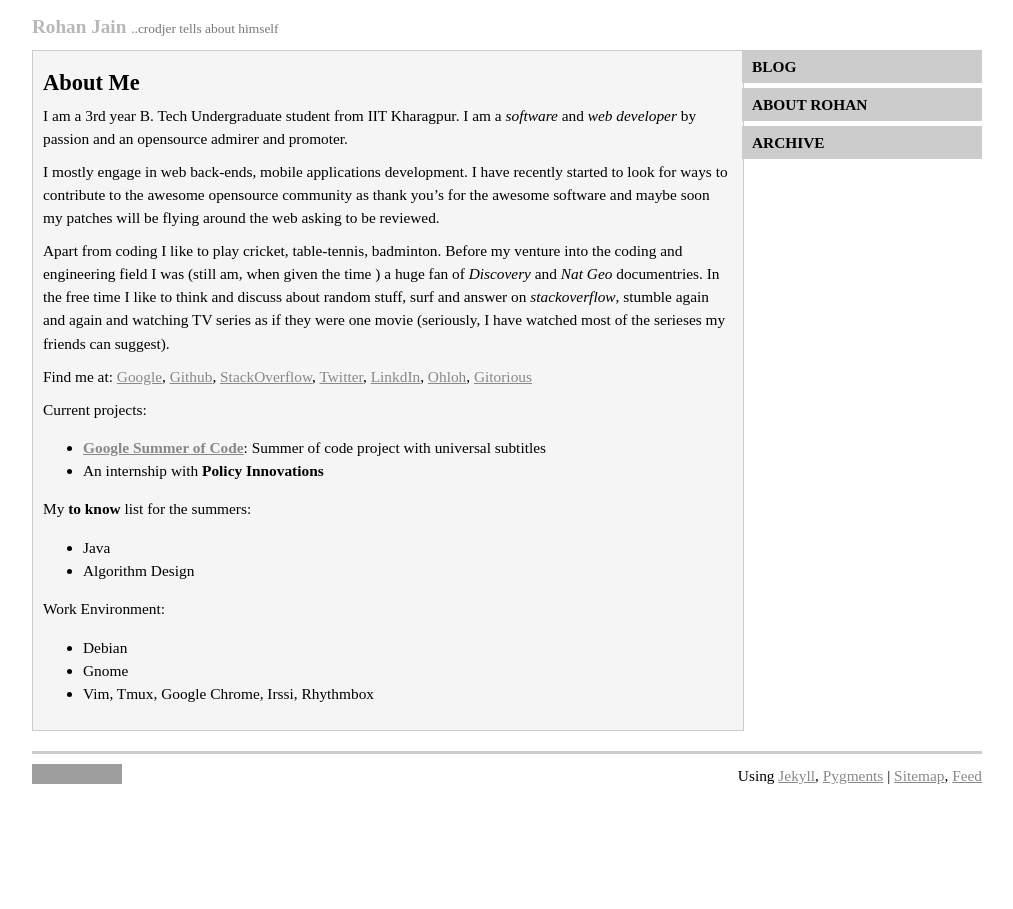
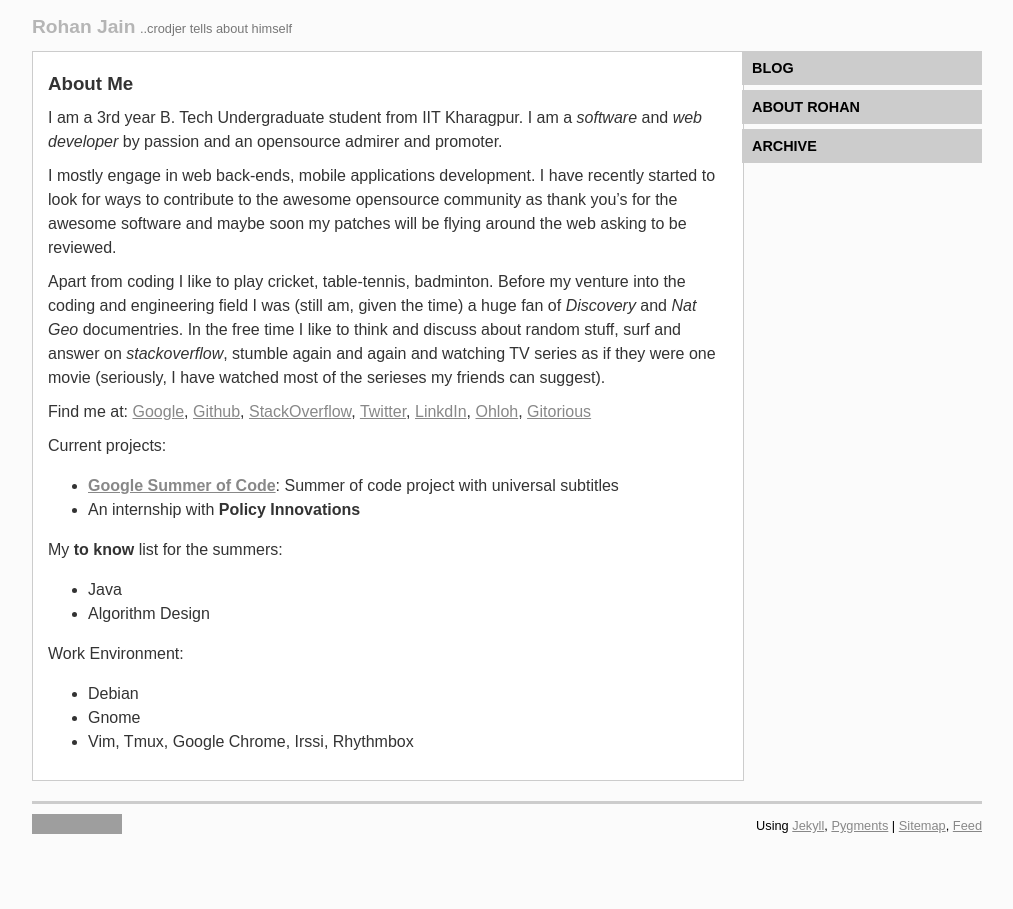
Before and after one commit to crodjer/rohanjain.in, a Jekyll site: the page built from about/index.mkd, in a window 1280 px wide. Shown: the whole page, without its empty margins (133-1146 px from the left). Built offline with Jekyll 4.4.1, drawn with Linux system fonts in a browser that asks for light colours; Markdown is read by kramdown in place of the engine named in the settings; comment, search, counter and statistics services are not loaded; grey boxes are pictures that could not be loaded.

Commit message:
Style fixes

```diff
--- a/_layouts/main.html
+++ b/_layouts/main.html
@@ -1,16 +1,16 @@
 ---
 layout: base
 ---
-<div class="header">
+<div id="header">
     <h1><a href="{{ site.baseurl }}/">Rohan Jain</a></h1>
     {% if page.byline %}<span class="byline">..{{ page.byline }}</span>{% endif %}
 </div>
 
-<div class="content">
+<div id="content">
     {{ content }}
 </div>
 
-<div class="sidebar">
+<div id="sidebar">
     <ul>
         <li><a href="{{ site.baseurl }}/">Blog</a></li>
         <li><a href="{{ site.baseurl }}/about">About Rohan</a></li>
@@ -18,11 +18,11 @@
     </ul>
 </div>
 
-<footer>
+<div id="footer">
     <p>
         <a rel="license" href="http://creativecommons.org/licenses/by/3.0/"><img alt="Creative Commons License" style="border-width:0" src="http://i.creativecommons.org/l/by/3.0/80x15.png" /></a>
         Using <a href="http://jekyllrb.com/">Jekyll</a>,
         <a href="http://pygments.org/">Pygments</a>
         | <a href="{{ site.baseurl }}/sitemap.xml">Sitemap</a>, <a href="{{ site.baseurl }}/feed.xml">Feed</a>
     </p>
-</footer>
+</div>
--- a/about/index.mkd
+++ b/about/index.mkd
@@ -15,8 +15,8 @@
 will be flying around the web asking to be reviewed.
 
 Apart from coding I like to play cricket, table-tennis, badminton. Before
-my venture into the coding and engineering field I was (still am, when
-given the time ) a huge fan of *Discovery* and *Nat Geo* documentries. In
+my venture into the coding and engineering field I was (still am,
+given the time) a huge fan of *Discovery* and *Nat Geo* documentries. In
 the free time I like to think and discuss about random stuff, surf and
 answer on *stackoverflow*, stumble again and again  and watching TV series
 as if they were one movie (seriously, I have watched most of the serieses
--- a/css/style.css
+++ b/css/style.css
@@ -29,9 +29,10 @@
 body {
     width: 950px;
     margin: 0 auto;
-    font-family: serif;
-    font-size: 1.2em;
-    line-height: 1.2em;
+    font-family: sans-serif;
+    font-size: 1em;
+    line-height: 150%;
+    background-color: #FBFBFB;
 }
 
 pre{
@@ -42,31 +43,32 @@
     display: block;
 }
 
-.header {
+#header {
     margin-top: 15px;
+    color: #777;
 }
 
-.content {
+#content {
     float: left;
     margin-top: 10px;
     width: 710px;
 }
 
-.sidebar {
+#sidebar {
     float: left;
 }
 
-.sidebar ul {
+#sidebar ul {
     list-style: none;
     margin: 10px 0 0;
     padding: 0;
 }
 
-.sidebar ul li a {
+#sidebar ul li a {
     background-color: #CCCCCC;
     color: #000000;
     font-weight: bold;
-    font-size: 0.8em;
+    font-size: 0.9em;
     padding: 5px 10px;
     margin-top: 5px;
     text-decoration:none;
@@ -75,27 +77,23 @@
     width:220px;
 }
 
-.sidebar ul li a:hover {
+#sidebar ul li a:hover {
     background-color: #555;
     color: #eaeaea;
 }
 
-.header {
-    color: #777;
-}
-
-.header a, .header a:visited {
+#header a, #header a:visited {
     text-decoration: none;
 }
 
-.header h1{
-    font-size: 1.0em;
+#header h1{
+    font-size: 1.2em;
     opacity: 0.6;
     display:inline;
 }
 
-.header span{
-    font-size:0.7em;
+#header span{
+    font-size:0.8em;
 }
 
 .posts {
@@ -106,10 +104,11 @@
 }
 
 .post {
-    background-color: #F5F5F5;
+    background-color: #FFF;
     border: 1px solid #CCC;
-    padding: 10px;
-    width: 690px;
+    color: #333;
+    padding: 10px 15px;
+    width: 680px;
     margin-bottom: 10px;
     min-height:100px;
 }
@@ -128,17 +127,13 @@
 }
 
 .meta {
-    color: #BEAA99;
+    color: #9c8877;
     width: 660px;
     padding: 0 15px;
     font-style: italic;
-    font-size: 0.7em;
+    font-size: 0.8em;
     float: left;
-}
-
-.post-text {
-    font-size: 0.8em;
-    margin: 4px 0;
+    margin-bottom: 5px;
 }
 
 .ayear{
@@ -148,14 +143,14 @@
 
 .amonth{
     position:relative;
-    left: 3.5em;
+    left: 4em;
     top: -1.3em;
     margin:0;
 }
 
 .atitle{
     position:relative;
-    left: 6em;
+    left: 6.8em;
     top:-3.1em;
 }
 
@@ -178,7 +173,11 @@
     float:right;
 }
 
-footer {
+#disqus_thread{
+    font-size: 0.9em;
+}
+
+#footer {
     border-top:3px solid #CCC;
     position:relative;
     top:10px;
@@ -188,6 +187,6 @@
     font-size:0.8em;
 }
 
-footer img{
+#footer img{
     float:left;
 }
```
